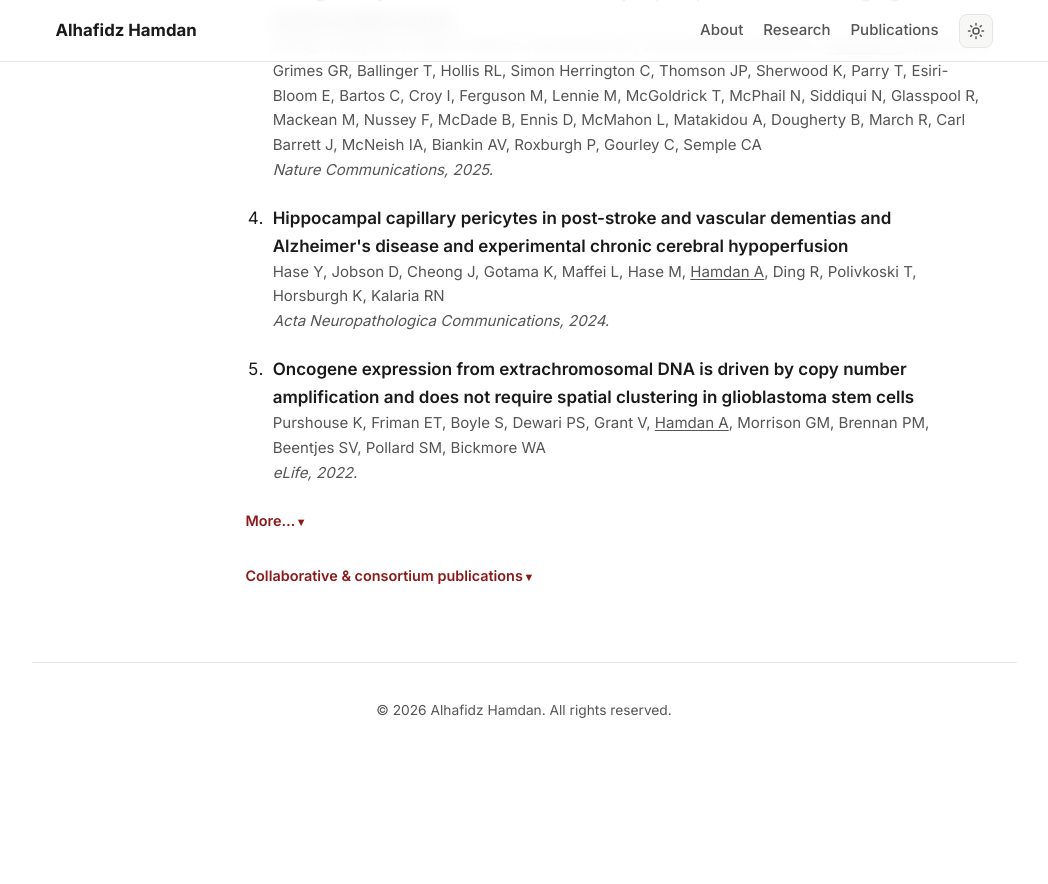
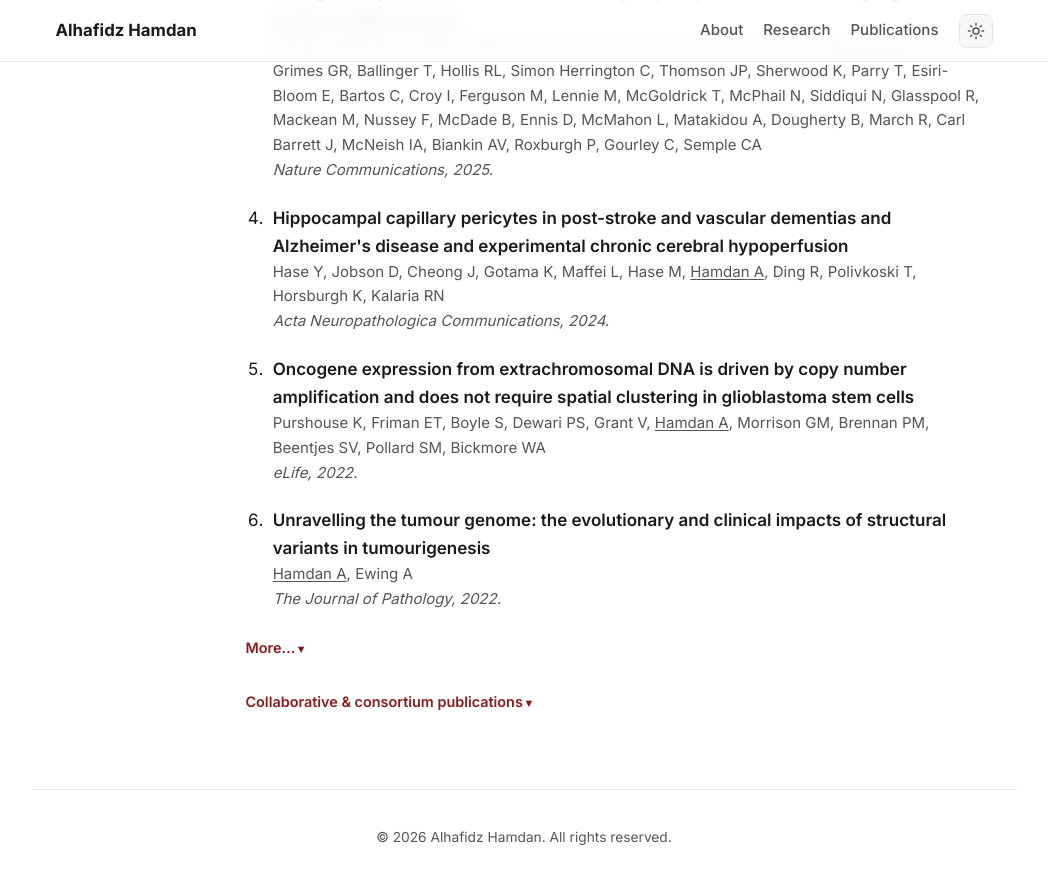
Before and after one commit to alhafidzhamdan/alhafidzhamdan.github.io, a Jekyll site: the page built from index.html, in a window 1280 px wide and 900 px high, scrolled down 1545 px. Shown: the top 884 px of the window, without its empty margins (116-1164 px from the left). Built offline with Jekyll 4.4.1, drawn with Linux system fonts in a browser that asks for light colours; before the commit the page ends 2319 px from its top, so only the background shows below that.

Commit message:
Show top 6 publications so 'Unravelling the tumour genome' is visible

```diff
--- a/index.html
+++ b/index.html
@@ -123,7 +123,7 @@ layout: default
   </p>
 
   <ol class="pub-list">
-    {% for pub in site.data.publications limit: 5 %}
+    {% for pub in site.data.publications limit: 6 %}
     <li class="pub">
       <span class="pub-title">{% if pub.doi %}<a href="https://doi.org/{{ pub.doi }}" target="_blank" rel="noopener">{{ pub.title }}</a>{% elsif pub.url %}<a href="{{ pub.url }}" target="_blank" rel="noopener">{{ pub.title }}</a>{% else %}{{ pub.title }}{% endif %}</span>
       <span class="pub-authors">{{ pub.authors | replace: 'Hamdan A', '<span class="me">Hamdan A</span>' }}</span>
@@ -133,11 +133,11 @@ layout: default
     {% endfor %}
   </ol>
 
-  {% if site.data.publications.size > 5 %}
+  {% if site.data.publications.size > 6 %}
   <details class="more">
     <summary>More…</summary>
-    <ol class="pub-list" start="6">
-      {% for pub in site.data.publications offset: 5 %}
+    <ol class="pub-list" start="7">
+      {% for pub in site.data.publications offset: 6 %}
       <li class="pub">
         <span class="pub-title">{% if pub.doi %}<a href="https://doi.org/{{ pub.doi }}" target="_blank" rel="noopener">{{ pub.title }}</a>{% elsif pub.url %}<a href="{{ pub.url }}" target="_blank" rel="noopener">{{ pub.title }}</a>{% else %}{{ pub.title }}{% endif %}</span>
         <span class="pub-authors">{{ pub.authors | replace: 'Hamdan A', '<span class="me">Hamdan A</span>' }}</span>
```
